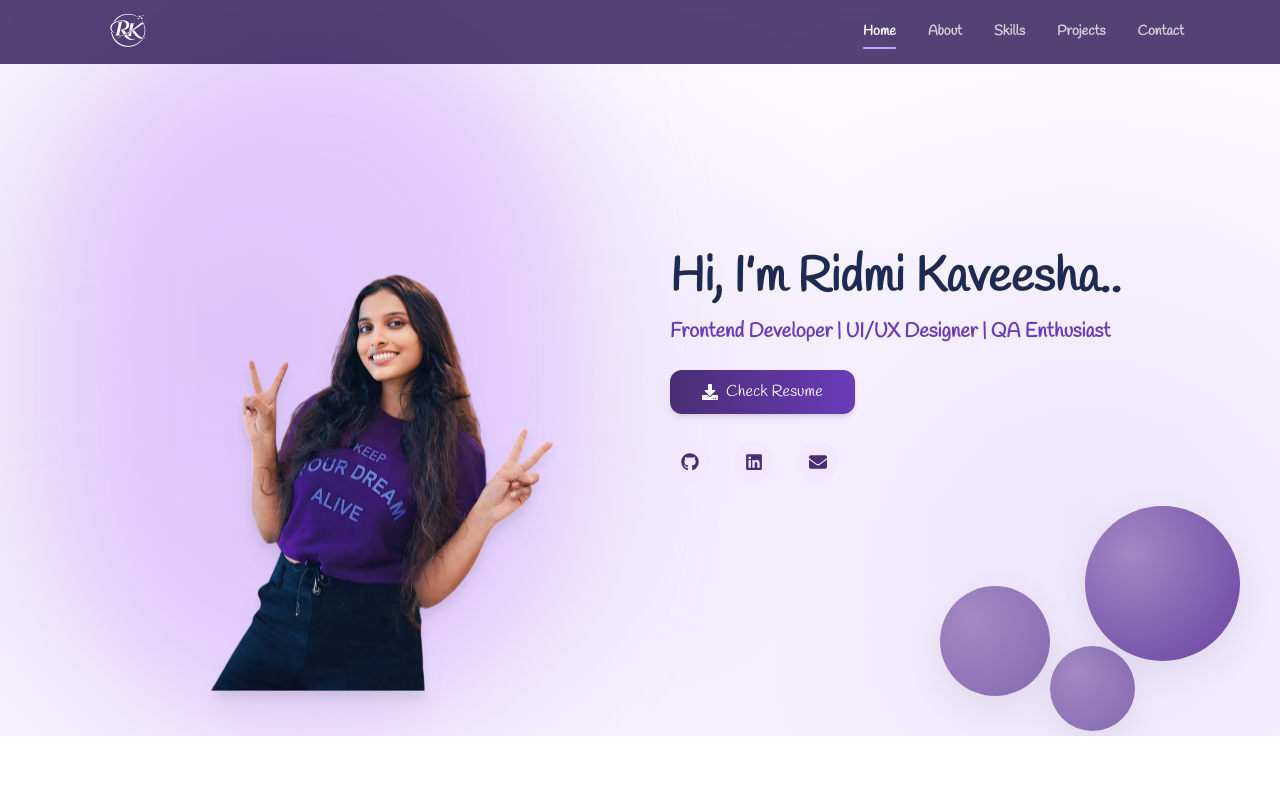
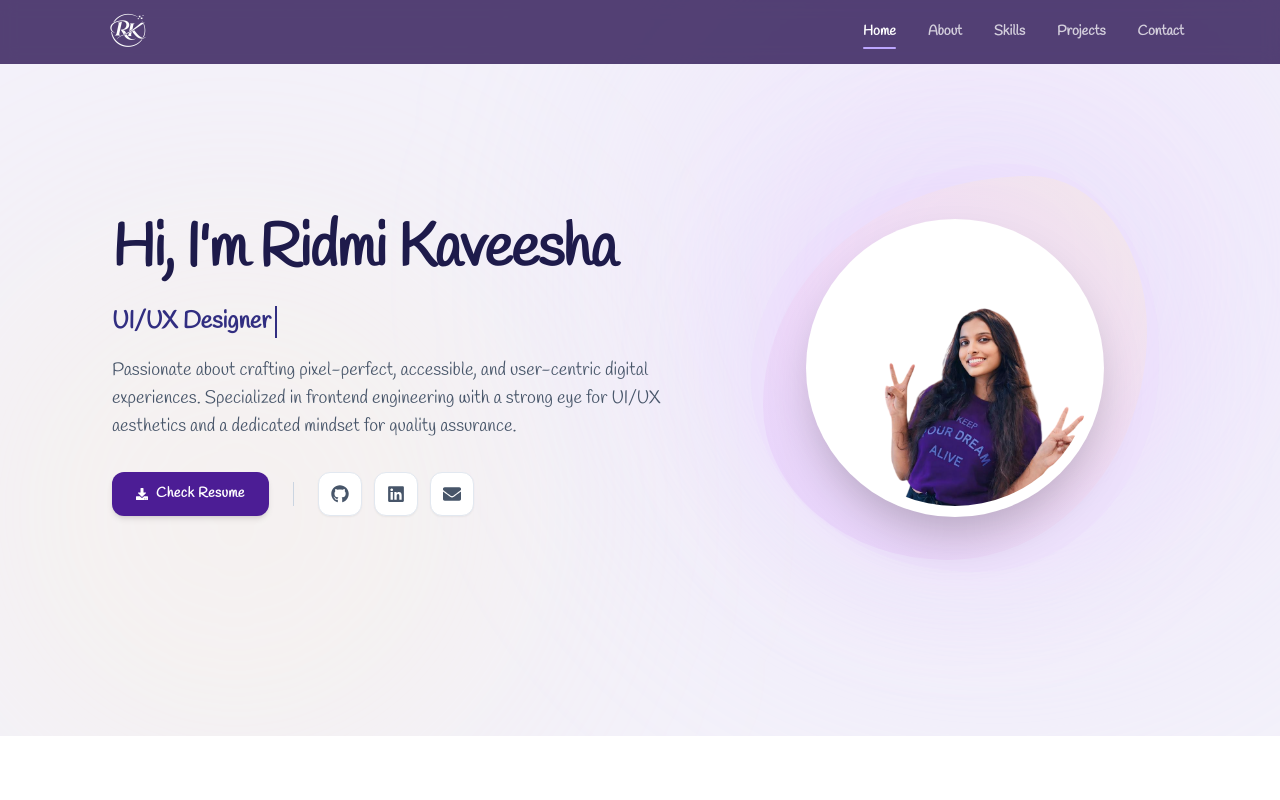
Before and after one commit to Ridmi-Kaveesha/ridmi-portfolio, a React (Vite) app: page / in a window 1280 px wide. Shown: the top 800 px of the page. Built offline with nearby package versions, Linux system fonts and the light colour scheme.

Commit message:
Updated home section

```diff
--- a/src/sections/Home.jsx
+++ b/src/sections/Home.jsx
@@ -1,210 +1,203 @@
 import { useEffect, useState } from "react";
 import { FaGithub, FaLinkedin, FaEnvelope, FaDownload } from "react-icons/fa";
 
-export default function Home() {
-  // Title typing
-  const fullTitle = "Hi, I’m Ridmi Kaveesha..";
-  const [titleTyped, setTitleTyped] = useState("");
-  const [titleDone, setTitleDone] = useState(false);
+function useTypingEffect(text, speed = 60, startDelay = 0) {
+  const [typedText, setTypedText] = useState("");
+  const [isDone, setIsDone] = useState(false);
 
-  // Roles (type one-by-one, then show all together)
-  const roles = ["Frontend Developer", "UI/UX Designer", "QA Enthusiast"];
-  const [roleStep, setRoleStep] = useState(0);
-  const [roleTyped, setRoleTyped] = useState("");
-  const [doneRoles, setDoneRoles] = useState([]);
-
-  // Show controls
-  const [showRoleLine, setShowRoleLine] = useState(false);
-  const [showBtn, setShowBtn] = useState(false);
-  const [showIcons, setShowIcons] = useState(false);
-
-  // 1) Title typing
   useEffect(() => {
     let i = 0;
-    const t = setInterval(() => {
-      i += 1;
-      setTitleTyped(fullTitle.slice(0, i));
-      if (i >= fullTitle.length) {
-        clearInterval(t);
-        setTitleDone(true);
-        setTimeout(() => setShowRoleLine(true), 250);
-      }
-    }, 55);
+    let timer;
 
-    return () => clearInterval(t);
-  }, []);
+    const startTyping = () => {
+      timer = setInterval(() => {
+        i += 1;
+        setTypedText(text.slice(0, i));
+        if (i >= text.length) {
+          clearInterval(timer);
+          setIsDone(true);
+        }
+      }, speed);
+    };
 
-  // 2) Roles typing sequence (no delete)
+    const delayTimer = setTimeout(startTyping, startDelay);
+
+    return () => {
+      clearInterval(timer);
+      clearTimeout(delayTimer);
+    };
+  }, [text, speed, startDelay]);
+
+  return { typedText, isDone };
+}
+
+export default function Home() {
+  const fullTitle = "Hi, I'm Ridmi Kaveesha";
+  const roles = ["Frontend Developer", "UI/UX Designer", "QA Enthusiast"];
+
+  const [currentRoleIndex, setCurrentRoleIndex] = useState(0);
+  const [currentRoleText, setCurrentRoleText] = useState("");
+  const [isDeleting, setIsDeleting] = useState(false);
+
+  const { typedText: titleTyped, isDone: titleDone } = useTypingEffect(fullTitle, 50, 200);
+
   useEffect(() => {
     if (!titleDone) return;
-    if (!showRoleLine) return;
-    if (roleStep >= roles.length) return;
 
-    const current = roles[roleStep];
+    const currentFullRole = roles[currentRoleIndex];
+    let timer;
 
-    const timer = setTimeout(() => {
-      const next = current.slice(0, roleTyped.length + 1);
-      setRoleTyped(next);
+    const handleTyping = () => {
+      if (!isDeleting) {
+        const nextText = currentFullRole.slice(0, currentRoleText.length + 1);
+        setCurrentRoleText(nextText);
 
-      if (next === current) {
-        setDoneRoles((prev) => [...prev, current]);
-        setRoleTyped("");
+        if (nextText === currentFullRole) {
+          timer = setTimeout(() => setIsDeleting(true), 1500);
+        } else {
+          timer = setTimeout(handleTyping, 60);
+        }
+      } else {
+        const fontText = currentFullRole.slice(0, currentRoleText.length - 1);
+        setCurrentRoleText(fontText);
 
-        setTimeout(() => {
-          setRoleStep((s) => s + 1);
-        }, 350);
+        if (fontText === "") {
+          setIsDeleting(false);
+          setCurrentRoleIndex((prev) => (prev + 1) % roles.length);
+        } else {
+          timer = setTimeout(handleTyping, 30);
+        }
       }
-    }, 55);
+    };
 
+    timer = setTimeout(handleTyping, isDeleting ? 30 : 60);
     return () => clearTimeout(timer);
-  }, [titleDone, showRoleLine, roleStep, roleTyped]);
-
-  // 3) After all roles completed -> show button then icons
-  useEffect(() => {
-    if (doneRoles.length !== roles.length) return;
-
-    const t1 = setTimeout(() => setShowBtn(true), 250);
-    const t2 = setTimeout(() => setShowIcons(true), 550);
-
-    return () => {
-      clearTimeout(t1);
-      clearTimeout(t2);
-    };
-  }, [doneRoles.length]);
-
-  const allRolesDone = doneRoles.length === roles.length;
+  }, [titleDone, currentRoleText, isDeleting, currentRoleIndex]);
 
   return (
     <section
       id="home"
-      className="relative min-h-[calc(100vh-64px)] hero-bg flex items-center overflow-x-hidden"
+      className="relative min-h-[calc(100vh-64px)] bg-[#f3f1fa] flex items-center overflow-hidden py-12 lg:py-0"
     >
-      <div className="mx-auto max-w-6xl w-full px-4 sm:px-6 lg:px-8">
-        {/* Mobile: 1 col | Desktop: 2 col */}
-        <div className="grid grid-cols-1 md:grid-cols-12 items-center gap-10 md:gap-y-10">
-          {/* IMAGE */}
-          <div className="md:col-span-5 flex justify-center md:justify-start">
-            <div className="relative">
-              <div className="absolute -inset-10 sm:-inset-12 rounded-full bg-purple-300/60 blur-3xl" />
+      {/* PURE BACKGROUND GRADIENTS */}
+      <div className="absolute inset-0 overflow-hidden pointer-events-none select-none">
+        <div className="absolute top-[-10%] right-[-5%] w-[700px] h-[700px] bg-purple-200/30 rounded-full filter blur-[120px]"></div>
+        <div className="absolute bottom-[-10%] left-[-5%] w-[600px] h-[600px] bg-amber-100/20 rounded-full filter blur-[130px]"></div>
+      </div>
 
-              <img
-                src="/girl.png"
-                alt="profile"
-                className="
-                  relative hero-float drop-shadow-xl
-                  w-[260px] xs:w-[300px] sm:w-[360px] md:w-[420px] lg:w-[460px]
-                  mx-auto md:mx-0
-                  md:translate-x-10
-                "
-              />
+      <div className="relative mx-auto max-w-6xl w-full px-6 sm:px-8 lg:px-12 z-10">
+        <div className="grid grid-cols-1 lg:grid-cols-12 items-center gap-12 lg:gap-6">
+
+          {/* LEFT CONTENT COLUMN */}
+          <div className="lg:col-span-7 text-left flex flex-col justify-center items-start order-2 lg:order-1">
+
+            {/* Main Title */}
+            <h1 className="text-4xl sm:text-5xl lg:text-6xl font-extrabold tracking-tight text-[#1e1b4b] whitespace-nowrap max-w-max">
+              {titleTyped}
+              {!titleDone && (
+                <span className="inline-block w-[3px] h-[35px] sm:h-[45px] lg:h-[55px] ml-1 bg-indigo-900 animate-pulse align-middle">|</span>
+              )}
+            </h1>
+
+            {/* Roles Subtitle */}
+            <div className="mt-6 min-h-[36px] flex items-center text-left">
+              {titleDone && (
+                <p className="text-xl sm:text-2xl font-semibold text-slate-800">
+                  <span className="text-indigo-900 font-bold border-r-2 border-indigo-900 pr-1">
+                    {currentRoleText}
+                  </span>
+                </p>
+              )}
+            </div>
+
+            {/* Paragraph Text */}
+            <p className="mt-4 text-slate-600 text-base sm:text-lg max-w-xl text-left leading-relaxed font-normal">
+              Passionate about crafting pixel-perfect, accessible, and user-centric digital experiences.
+              Specialized in frontend engineering with a strong eye for UI/UX aesthetics and a dedicated mindset for quality assurance.
+            </p>
+
+            {/* Action Buttons & Social Icons */}
+            <div className="mt-8 flex flex-wrap items-center justify-start gap-5 w-full">
+
+              {/* NAVBAR MATCHING COLOR WITH SCALE & HOVER EFFECT */}
+              <a
+                href="/projectpics/CV.pdf"
+                target="_blank"
+                rel="noopener noreferrer"
+                className="inline-flex items-center justify-center gap-2 px-6 py-3 rounded-xl bg-[#4c1d95] text-white font-semibold text-sm tracking-wide shadow-md transition-all duration-300 transform hover:scale-105 hover:bg-[#3b0764]"
+              >
+                <FaDownload className="text-xs" />
+                Check Resume
+              </a>
+
+              <div className="hidden sm:block h-6 w-px bg-slate-300 mx-1"></div>
+
+              <div className="flex items-center gap-3">
+                <a href="https://github.com/Ridmi-Kaveesha" target="_blank" rel="noopener noreferrer" className="w-11 h-11 flex items-center justify-center rounded-xl bg-white border border-slate-200 text-slate-600 text-lg shadow-sm transition-all duration-300 hover:border-purple-400 hover:text-purple-600">
+                  <FaGithub />
+                </a>
+                <a href="https://linkedin.com/in/ridmi-kaveesha-279876366" target="_blank" rel="noopener noreferrer" className="w-11 h-11 flex items-center justify-center rounded-xl bg-white border border-slate-200 text-slate-600 text-lg shadow-sm transition-all duration-300 hover:border-blue-400 hover:text-blue-600">
+                  <FaLinkedin />
+                </a>
+                <a href="mailto:ridmikaveesha999@gmail.com" className="w-11 h-11 flex items-center justify-center rounded-xl bg-white border border-slate-200 text-slate-600 text-lg shadow-sm transition-all duration-300 hover:border-pink-400 hover:text-pink-600">
+                  <FaEnvelope />
+                </a>
+              </div>
+
             </div>
           </div>
 
-          {/* CONTENT */}
-          <div className="md:col-span-7 text-center md:text-left md:pl-12 lg:pl-16 md:translate-x-6 lg:translate-x-10">
-            {/* Title */}
-            <h1 className="text-3xl sm:text-4xl md:text-5xl font-extrabold text-[#1F2A53] leading-tight break-words">
-              {titleTyped}
-              {titleTyped.length < fullTitle.length && (
-                <span className="typing-cursor">|</span>
-              )}
-            </h1>
+          {/* RIGHT IMAGE COLUMN */}
+          <div className="lg:col-span-5 flex justify-center lg:justify-end order-1 lg:order-2">
+            <div className="relative w-[320px] sm:w-[380px] lg:w-[430px] aspect-square flex items-center justify-center select-none">
 
-            {/* Roles line */}
-            <p className="mt-4 text-base sm:text-lg md:text-xl text-[#6B3BB9] font-semibold min-h-[28px]">
-              {!showRoleLine ? null : (
-                <>
-                  {!allRolesDone ? (
-                    <span className="fade-up">
-                      {doneRoles.length > 0 && (
-                        <span className="break-words">
-                          {doneRoles.join(" | ")}
-                          <span className="mx-2 opacity-70">|</span>
-                        </span>
-                      )}
+              {/* Soft background aura */}
+              <div className="absolute inset-2 rounded-full bg-purple-300/20 blur-3xl"></div>
 
-                      <span className="break-words">
-                        {roleTyped}
-                        <span className="typing-cursor">|</span>
-                      </span>
-                    </span>
-                  ) : (
-                    <span className="fade-up break-words">
-                      {roles.join(" | ")}
-                    </span>
-                  )}
-                </>
-              )}
-            </p>
+              {/* LAYER 1: OUTER WAVES */}
+              <div
+                className="absolute w-[96%] h-[96%] bg-purple-200/40 opacity-60"
+                style={{
+                  borderRadius: "42% 58% 70% 30% / 45% 45% 55% 55%",
+                  animation: "fluid-shape-generator 14s ease-in-out infinite"
+                }}
+              ></div>
 
-            {/* Resume Button */}
-            <div className={`mt-6 ${showBtn ? "fade-up" : "opacity-0"}`}>
-              <a
-                href="/CV.pdf"
-                target="_blank"
-                rel="noopener noreferrer"
-                className="
-                  inline-flex items-center justify-center gap-2
-                  w-full sm:w-auto
-                  px-7 sm:px-8 py-2.5
-                  rounded-xl
-                  bg-gradient-to-r from-[#4A2E73] to-[#6B3BB9]
-                  text-white font-medium
-                  shadow-md transition duration-300
-                  hover:from-[#6B3BB9] hover:to-[#8B5CF6] hover:scale-105 hover:shadow-lg
-                "
+              {/* LAYER 2: INTERMEDIATE BLOB GRADIENT */}
+              <div
+                className="absolute w-[90%] h-[90%] bg-gradient-to-tr from-purple-300/40 via-pink-200/30 to-amber-100/40 opacity-80"
+                style={{
+                  borderRadius: "42% 58% 70% 30% / 45% 45% 55% 55%",
+                  animation: "fluid-shape-generator 10s ease-in-out infinite reverse"
+                }}
+              ></div>
+
+              {/* LAYER 3: AVATAR MASKING BOX - RE-BALANCED TO PERFECT SIZE w-[70%] h-[70%] */}
+              <div
+                className="absolute w-[70%] h-[70%] bg-white p-2.5 shadow-2xl border border-white/80 z-10 overflow-hidden flex items-center justify-center rounded-full"
               >
-                <FaDownload />
-                Check Resume
-              </a>
-            </div>
+                <img
+                  src="/girl.png"
+                  alt="Ridmi Kaveesha Portfolio Avatar"
+                  className="w-full h-full object-cover rounded-full"
+                  loading="eager"
+                />
+              </div>
 
-            {/* Social Icons */}
-            <div
-              className={`
-                mt-7 flex items-center gap-5 sm:gap-6
-                justify-center md:justify-start
-                ${showIcons ? "fade-up" : "opacity-0"}
-              `}
-            >
-              <a
-                href="https://github.com/Ridmi-Kaveesha"
-                target="_blank"
-                rel="noopener noreferrer"
-                title="GitHub"
-                className="w-10 h-10 flex items-center justify-center rounded-full bg-purple-100 text-[#4A2E73] text-lg transition hover:bg-[#6B3BB9] hover:text-white hover:scale-110"
-              >
-                <FaGithub />
-              </a>
-
-              <a
-                href="https://linkedin.com/in/ridmi-kaveesha-279876366"
-                target="_blank"
-                rel="noopener noreferrer"
-                title="LinkedIn"
-                className="w-10 h-10 flex items-center justify-center rounded-full bg-purple-100 text-[#4A2E73] text-lg transition hover:bg-[#6B3BB9] hover:text-white hover:scale-110"
-              >
-                <FaLinkedin />
-              </a>
-
-              <a
-                href="mailto:ridmikaveesha999@gmail.com"
-                title="Email"
-                className="w-10 h-10 flex items-center justify-center rounded-full bg-purple-100 text-[#4A2E73] text-lg transition hover:bg-[#6B3BB9] hover:text-white hover:scale-110"
-              >
-                <FaEnvelope />
-              </a>
             </div>
           </div>
+
         </div>
       </div>
 
-      {/* Decorative bubbles */}
-      <div className="pointer-events-none absolute bottom-10 right-10 hidden md:block">
-        <div className="bubble bubble-lg" />
-        <div className="bubble bubble-sm" />
-        <div className="bubble bubble-md" />
-      </div>
+      {/* COMPACT CLEAN CSS ANIMATIONS */}
+      <style>{`
+        @keyframes fluid-shape-generator {
+          0%, 100% { border-radius: 42% 58% 70% 30% / 45% 45% 55% 55%; }
+          33% { border-radius: 70% 30% 52% 48% / 60% 40% 60% 40%; }
+          66% { border-radius: 50% 50% 30% 70% / 40% 60% 35% 65%; }
+        }
+      `}</style>
     </section>
   );
 }
```
Also changed, not shown: 2 other files (tests, documents, lock files or other folders).
